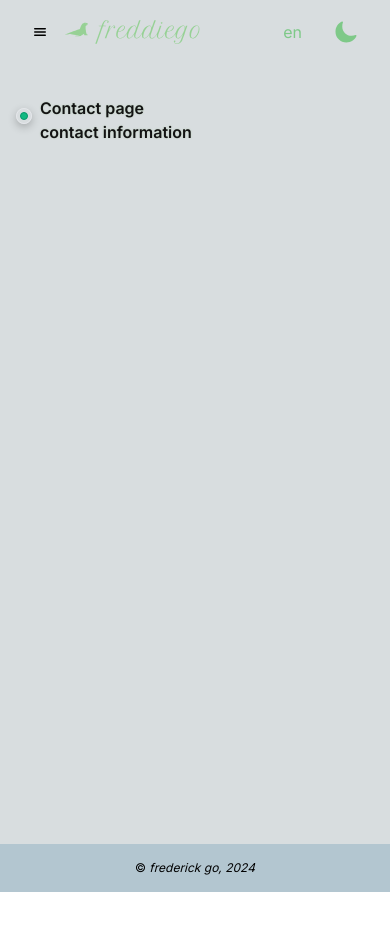
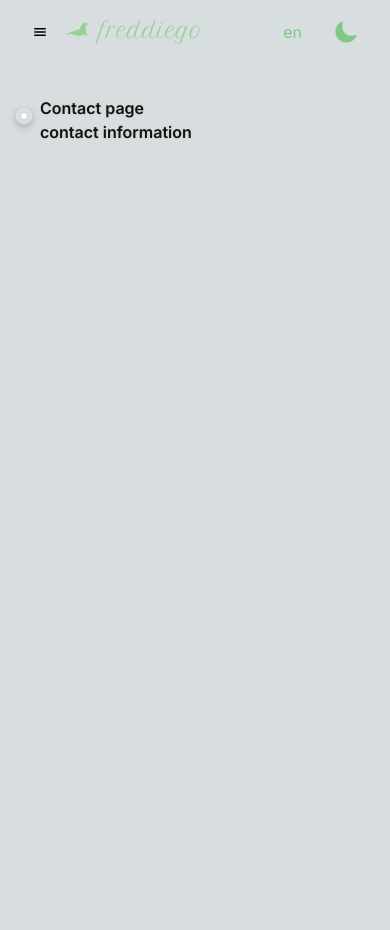
Before and after one commit to itsmefredgo/freddiego-dev, a Next.js app: page /kr/contact in a window 390 px wide. Shown: the top 930 px of the page. Before the commit the page ends 892 px from the top, so only its background shows below. Built offline with nearby package versions, Linux system fonts and the light colour scheme.

Commit message:
update: tracing beam sync with scrolled height complete

```diff
--- a/src/app/[lang]/contact/page.tsx
+++ b/src/app/[lang]/contact/page.tsx
@@ -9,7 +9,7 @@ export default async function About({
   const { page } = await getDictionary(lang);
 
   return (
-    <section className="">
+    <section className=" h-[500rem]">
       <div className="">
         <h1 className="">{page.contact.title}</h1>
         <p className="">{page.contact.description}</p>
--- a/src/components/ui/tracing-beam.tsx
+++ b/src/components/ui/tracing-beam.tsx
@@ -1,13 +1,7 @@
 "use client";
 
 import React, { useEffect, useRef, useState } from "react";
-import {
-  motion,
-  useTransform,
-  useScroll,
-  useVelocity,
-  useSpring,
-} from "framer-motion";
+import { motion, useTransform, useScroll, useSpring } from "framer-motion";
 import { cn } from "@/utils/cn";
 import { usePathname } from "next/navigation";
 
@@ -19,13 +13,14 @@ export const TracingBeam = ({
   className?: string;
 }) => {
   const ref = useRef<HTMLDivElement>(null);
+  const contentRef = useRef<HTMLDivElement>(null);
+  const [svgHeight, setSvgHeight] = useState(0);
   const { scrollYProgress } = useScroll({
     target: ref,
-    offset: ["start start", "end start"],
+    // Instead of ["start start", "end start"],
+    // it is scaled to when end meets the end.
+    offset: ["start start", "end end"],
   });
-
-  const contentRef = useRef<HTMLDivElement>(null);
-  const [svgHeight, setSvgHeight] = useState(0);
 
   useEffect(() => {
     if (contentRef.current) {
@@ -33,35 +28,30 @@ export const TracingBeam = ({
     }
   }, [usePathname()]); // remakes the svg height on route change
 
+  // Instead of creating the beam from in scale from 0.8 to 1,
+  // Now is is mapped from 1 to 1.25 to reflect the height of the content
+  // when the beam is applied to the whole page.
   // bottom end of gradient
-  const y1 = useSpring(
-    useTransform(
-      scrollYProgress,
-      // [0, (0.24 * svgHeight) / 3200 + 0.495],
-      [0, 0.8],
-      [50, svgHeight]
-    ),
+  const y1 = useSpring(useTransform(scrollYProgress, [0, 1], [0, svgHeight]), {
+    stiffness: 500,
+    damping: 90,
+  });
+
+  // top of the gradient
+  const y2 = useSpring(
+    useTransform(scrollYProgress, [0, 1.25], [0, svgHeight - 200]),
     {
       stiffness: 500,
       damping: 90,
     }
   );
-  // top of the gradient
-  const y2 = useSpring(useTransform(scrollYProgress, [0, 1], [50, svgHeight]), {
-    stiffness: 500,
-    damping: 90,
-  });
 
   return (
     <motion.div
       ref={ref}
       className={cn("relative w-auto max-w-4xl mx-auto h-full", className)}
     >
-      <div
-        className="absolute -left-6 md:-left-20 top-3
-      flex flex-col justify-center"
-      >
-        {/* border border-red-500  */}
+      <div className="absolute -left-6 md:-left-10 top-3 flex flex-col justify-center">
         {/* Circle in the start point */}
         <motion.div
           transition={{
@@ -78,14 +68,14 @@ export const TracingBeam = ({
         >
           <motion.div
             transition={{
-              duration: 0.1,
-              delay: 0,
+              duration: 2,
+              delay: 10,
             }}
+            // Instead of making it white when scrolled,
+            // it is now kept the original colour at all times.
             animate={{
-              backgroundColor:
-                scrollYProgress.get() > 0 ? "white" : "var(--emerald-500)",
-              borderColor:
-                scrollYProgress.get() > 0 ? "white" : "var(--emerald-600)",
+              backgroundColor: "var(--emerald-500)",
+              borderColor: "var(--emerald-600)",
             }}
             className="h-2 w-2  rounded-full border border-neutral-300 bg-white"
           />
@@ -95,17 +85,16 @@ export const TracingBeam = ({
           viewBox={`0 0 10 ${svgHeight}`}
           width="auto"
           height={svgHeight} // Set the SVG height
-          className=" block
-          "
-          // border border-blue-500
+          className=" block"
           aria-hidden="true"
         >
           {/* Grey bar behind */}
+          {/* original shape at the end removed.  */}
           <motion.path
             d={`M0 0 V-1 l5 0 V ${svgHeight * 1}`}
             fill="none"
             stroke="#9091A0"
-            strokeOpacity="0.96"
+            strokeOpacity="0.1"
             transition={{
               duration: 0,
             }}
@@ -115,7 +104,7 @@ export const TracingBeam = ({
             d={`M0 0 V-1 l5 0 V${svgHeight * 1}`}
             fill="none"
             stroke="url(#gradient)"
-            strokeWidth="3"
+            strokeWidth="1.5"
             className="motion-reduce:hidden"
             transition={{
               duration: 0,
@@ -128,8 +117,8 @@ export const TracingBeam = ({
               gradientUnits="userSpaceOnUse"
               x1="0"
               x2="0"
-              y1={y1} // set y1 for gradient
-              y2={y2} // set y2 for gradient
+              y1={y1}
+              y2={y2}
             >
               <stop stopColor="#18CCFC" stopOpacity="0"></stop>
               <stop stopColor="#18CCFC"></stop>
```
